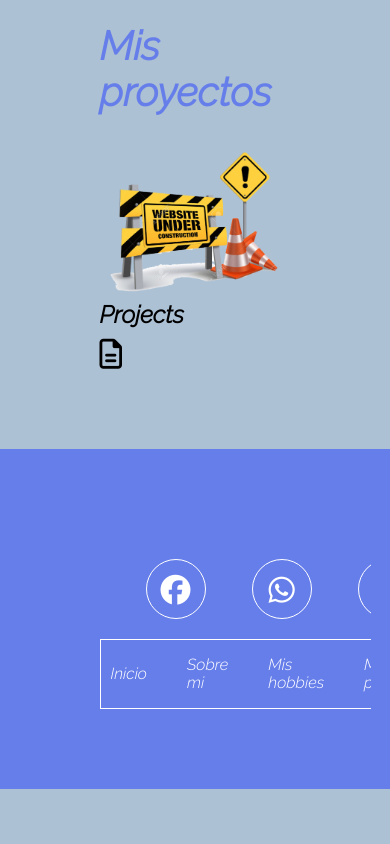
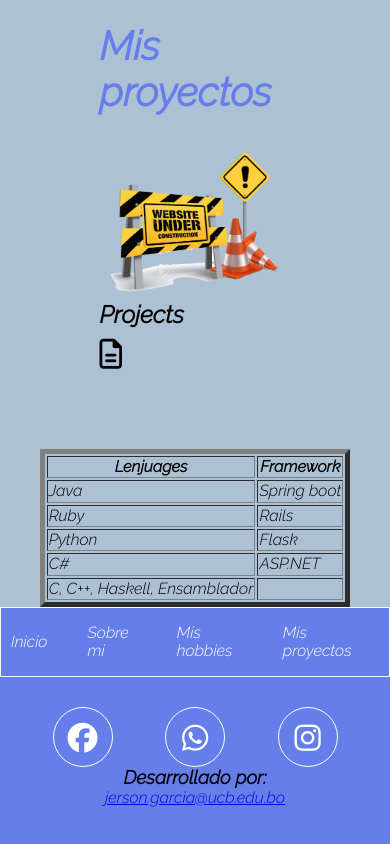
Before and after one commit to JersonUCB/MiPortafolio, a plain HTML site: page index.html in a window 390 px wide. Shown: the part 2265-3109 px from the top of the page. Before the commit the page ends 3054 px from the top, so only its background shows below. Drawn offline with Linux system fonts and the light colour scheme.

Commit message:
Mejorando responsive

```diff
--- a/estilos.css
+++ b/estilos.css
@@ -221,6 +221,7 @@ body{
     height: 100%;
     object-fit: cover;
     cursor: pointer;
+
 }
 .projects__item:nth-of-type(1){
     grid-area: underConstruction1;
@@ -339,7 +340,31 @@ body{
          grid-row: 1/2;
      }
 
+     @media screen and (max-widht: 500px){
+        :root{
+            --bottom-padding:18px 35 px;
+        }
+        .subtitle{
+            font-size: 2rem;
+            margin-bottom: 20px;
+        }
+        .nav{
+            flex-wrap: wrap;
+            justify-content: space-evenly;
+            margin-top: 10px;
 
+        }
+
+        .nav__items{
+            padding: 0 10 px;
+            border: 0;
+        }
+
+        .hero__texts{
+            text-align: center;
+            margin-bottom: 100px;
+        }
+    }
 /*
  @media screen and (max-widht: 500px) {
      :root{
--- a/index.html
+++ b/index.html
@@ -115,20 +115,51 @@
                         </div>
                     </article>
 
-
-
                 </div>
 
             </div>
+            <center>
 
-        </section>
+                <table border="5">
+
+                    <thead>
+                        <tr>
+                            <th>Lenjuages</th>
+                            <th>Framework</th>
+                        </tr>
+                    </thead>
+                    <tbody>
+                        <tr>
+                            <td>Java</td>
+                            <td>Spring boot</td>
+                        </tr>
+                        <tr>
+                            <td>Ruby</td>
+                            <td>Rails</td>
+                        </tr>
+                        <tr>
+                            <td>Python</td>
+                            <td>Flask</td>
+                        </tr>
+                        <tr>
+                            <td>C#</td>
+                            <td>ASP.NET</td>
+                        </tr>
+                        <tr>
+                            <td>C, C++, Haskell, Ensamblador</td>
+                            <td></td>
+                        </tr>
+                    </tbody>
+                </table>
+            </center>
+            </section>
 
 
     </main>
 
 
     <footer class="footer">
-        <div class="container footer__grid">
+        <div class="container__footer__grid">
             <nav class="nav nav--footer">
                 <a href="#Inicio" class="nav__items nav__items--footer">Inicio</a>
                 <a href="#hero" class="nav__items nav__items--footer">Sobre mi</a>
@@ -151,6 +182,14 @@
                 </div>
             </section>
         </div>
+            <center>
+
+                <h3>Desarrollado por:</h3>
+                <a href="jerson.garcia@ucb.edu.bo" target="_blanck" >jerson.garcia@ucb.edu.bo</a>
+            </center>
+            <br><br>
+
+
     </footer>
 
 
```
